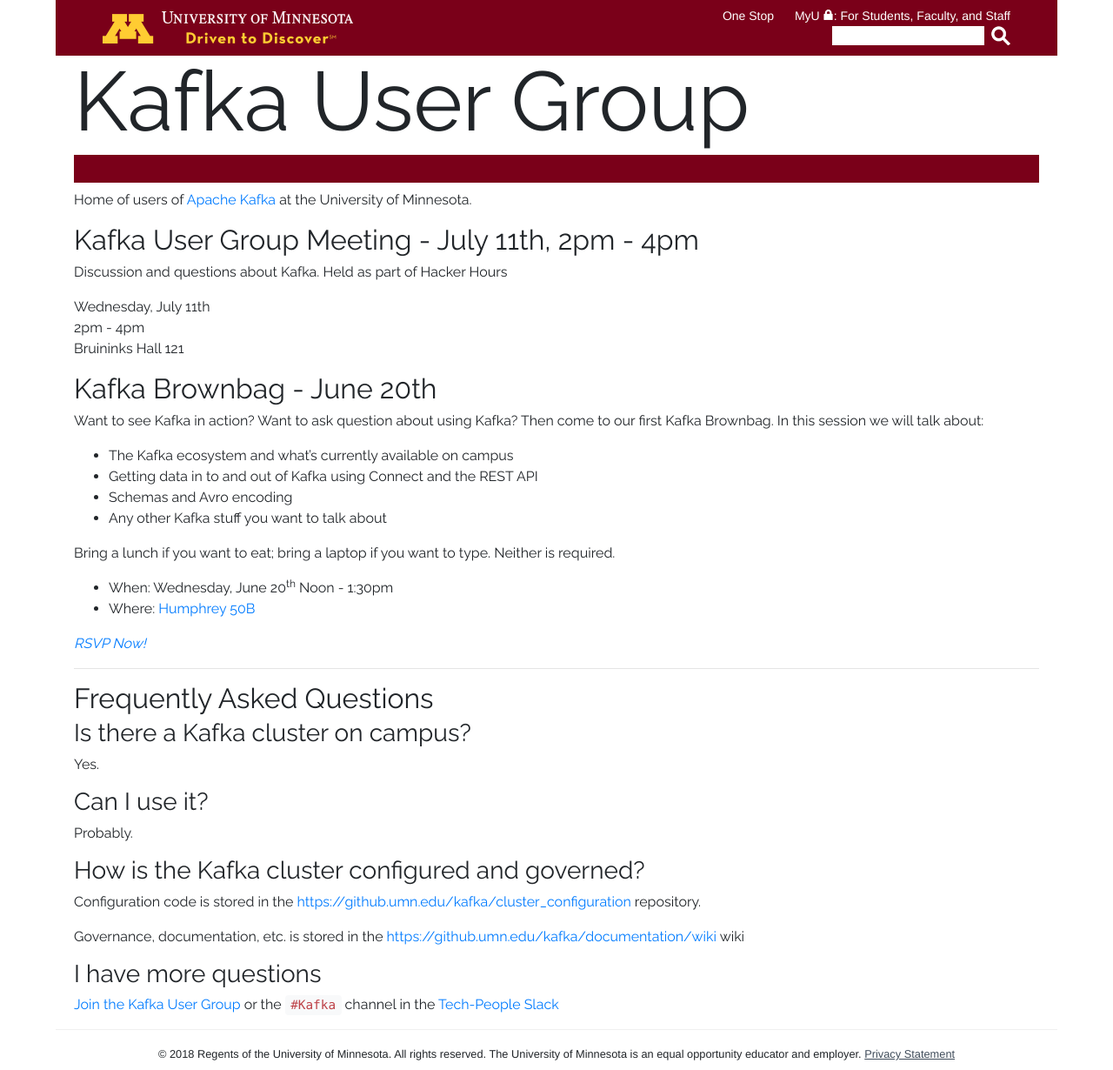
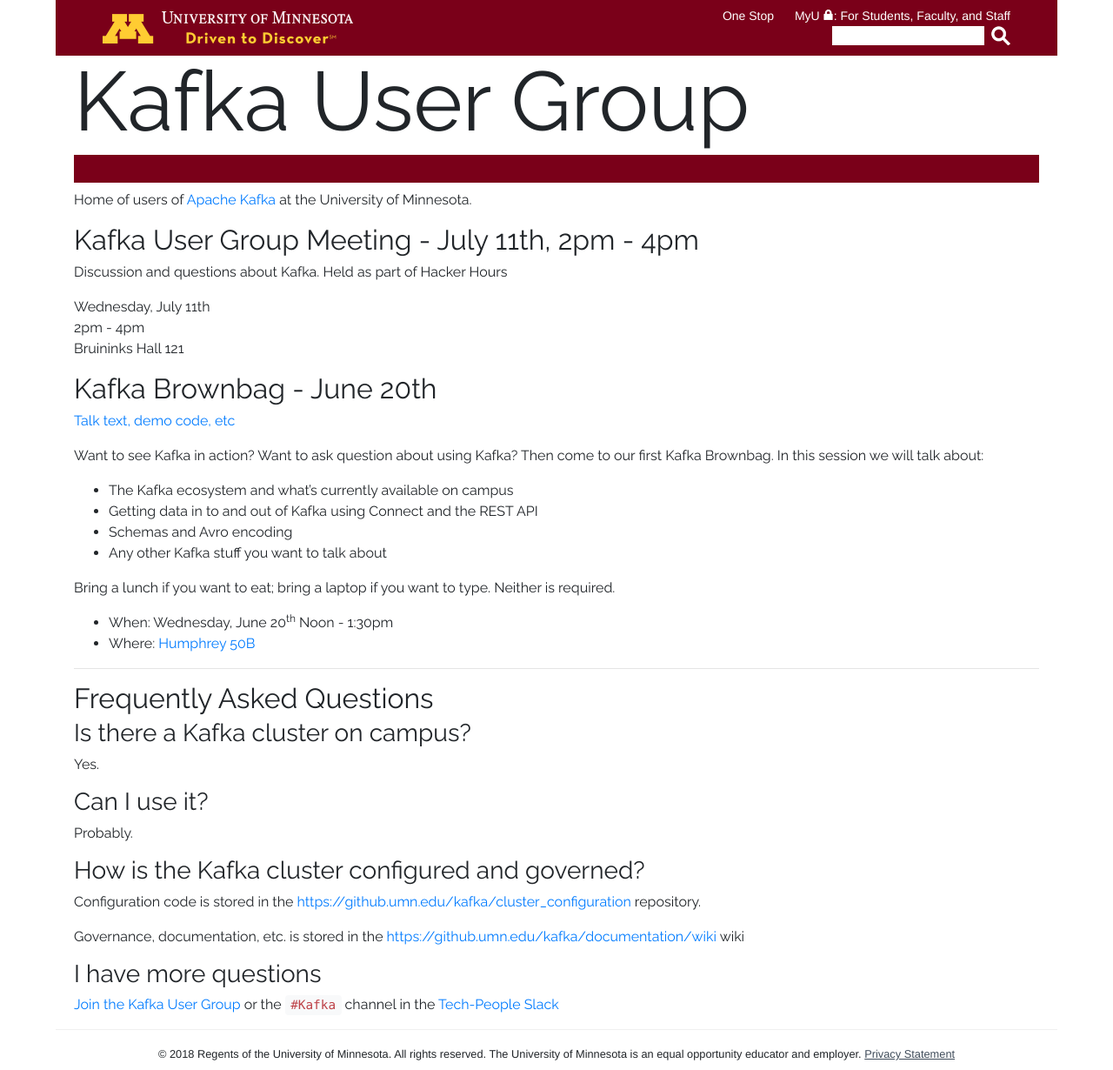
Before and after one commit to umn-kafka/umn-kafka.github.io, a Jekyll site: the page built from index.markdown, in a window 1280 px wide. Shown: the whole page at 87% size. Built offline with Jekyll 4.4.1, drawn with Linux system fonts in a browser that asks for light colours.

Commit message:
Add link to brownbag talk and demo code

```diff
--- a/index.markdown
+++ b/index.markdown
@@ -15,6 +15,8 @@ Bruininks Hall 121
 
 ## Kafka Brownbag - June 20th
 
+[Talk text, demo code, etc](https://github.com/umn-asr/kafka_brownbag)
+
 Want to see Kafka in action? Want to ask question about using Kafka? Then come to our first Kafka Brownbag. In this session we will talk about:
 
 - The Kafka ecosystem and what's currently available on campus
@@ -26,8 +28,6 @@ Bring a lunch if you want to eat; bring a laptop if you want to type. Neither is
 
 - When: Wednesday, June 20<sup>th</sup> Noon - 1:30pm
 - Where: [Humphrey 50B](https://roomsearch.umn.edu/roomsearch/#/rooms/2fb9fc27-27f8-4b49-abb5-f3521fe6d4d0)
-
-[*RSVP Now!*](https://z.umn.edu/kafka_brownbag_rsvp)
 
 <hr />
 
```
